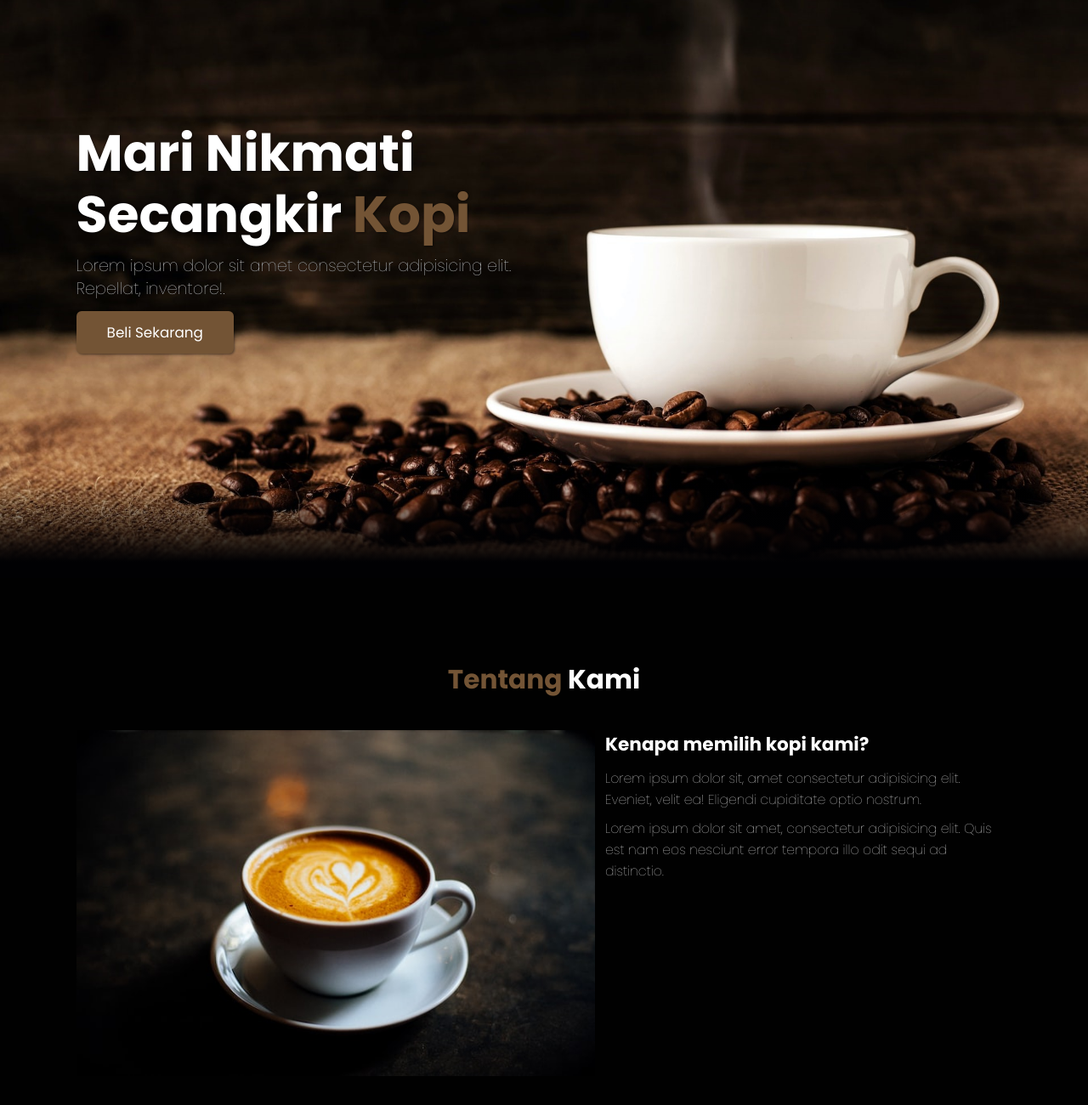
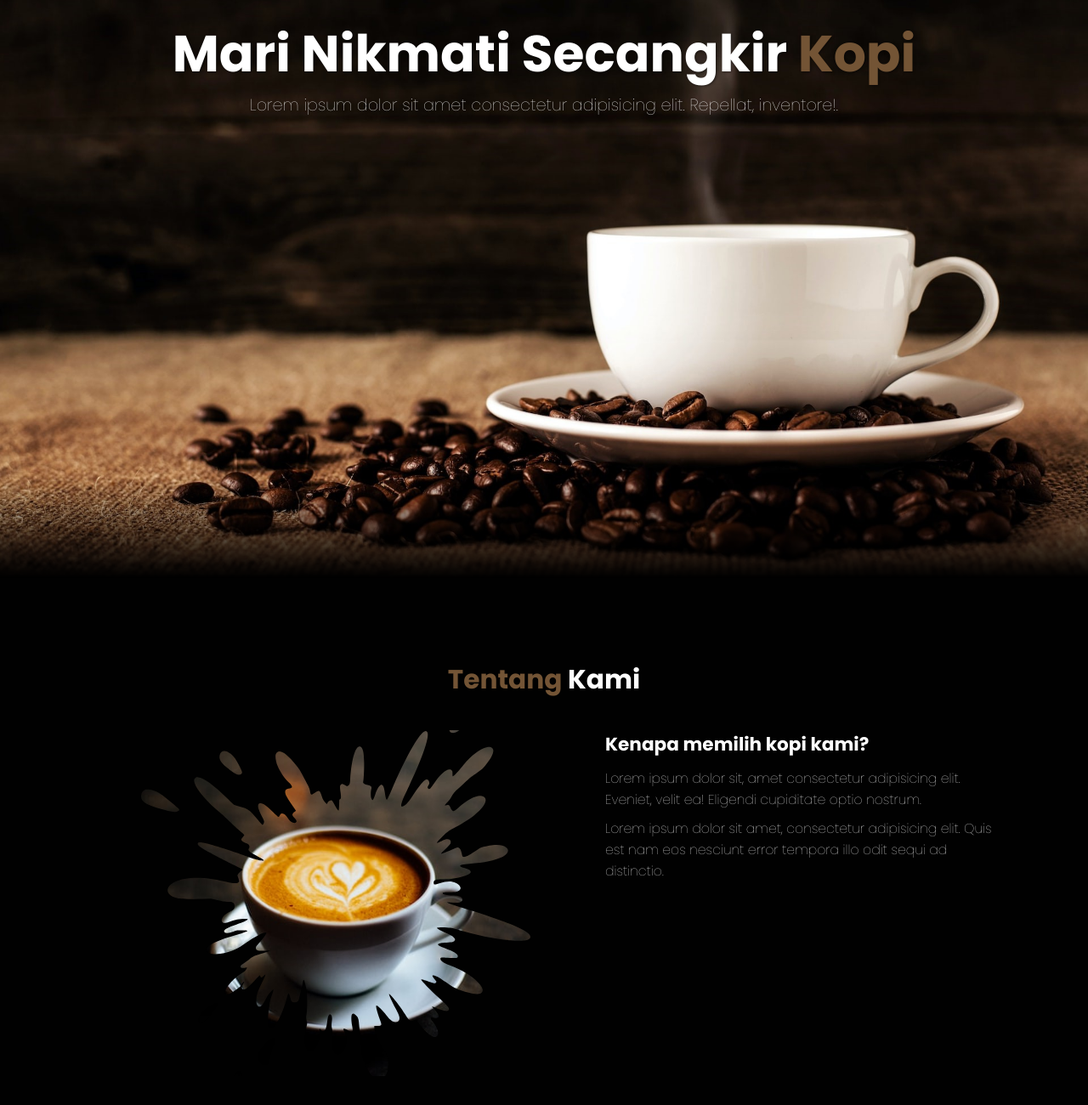
Before and after one commit to Albar-kun/kedai-kopi-penikmat-senja, a plain HTML site: page index.html in a window 1280 px wide. Shown: the part 120-1420 px from the top of the page at 85% size. Drawn offline with nearby package versions, Linux system fonts and the light colour scheme.

Commit message:
menambahkan css masking

```diff
--- a/css/style.css
+++ b/css/style.css
@@ -69,7 +69,7 @@ body {
 }
 
 .navbar .navbar-nav a:hover::after {
-    transform: scaleX(0.5)
+    transform: scaleX(0.5);
 }
 
 .navbar .navbar-extra a {
@@ -95,9 +95,11 @@ body {
     background-size: cover;
     background-position: center;
     position: relative;
+    -webkit-mask-image: linear-gradient(rgba(0, 0, 0, 1) 85%, rgba(0, 0, 0, 0));
+    mask-image: linear-gradient(rgba(0, 0, 0, 1) 85%, rgba(0, 0, 0, 0));
 }
 
-.hero::after {
+/* .hero::after {
     content: '';
     display: block;
     position: absolute;
@@ -105,11 +107,25 @@ body {
     height: 30%;
     bottom: 0;
     background: linear-gradient(0deg, rgba(1, 1, 3, 1) 8%, rgba(255, 255, 255, 0) 50%);
+} */
+
+.hero .mask-container {
+    position: absolute;
+    /* background-color: salmon; */
+    inset: 0;
+    -webkit-mask-image: url(../img/header-bg.svg);
+    -webkit-mask-repeat: no-repeat;
+    -webkit-mask-size: cover;
+    -webkit-mask-position: center;
 }
 
 .hero .content {
     padding: 1.4rem 7%;
-    max-width: 60rem;
+    /* max-width: 60rem; */
+    width: 100%;
+    text-align: center;
+    position: fixed;
+    top: 130px;
 }
 
 .hero .content h1 {
@@ -174,6 +190,10 @@ body {
 
 .about .row .about-img img {
     width: 100%;
+    -webkit-mask-image: url(../img/Menu/splash.svg);
+    -webkit-mask-size: 75%;
+    -webkit-mask-repeat: no-repeat;
+    -webkit-mask-position: center;
 }
 
 .about .row .content {
--- a/index.html
+++ b/index.html
@@ -42,14 +42,15 @@
 
     <!-- Hero Section start -->
     <section class="hero" id="home">
+      <div class="mask-container">
       <main class="content">
         <h1>Mari Nikmati Secangkir <span>Kopi</span></h1>
         <p>
           Lorem ipsum dolor sit amet consectetur adipisicing elit. Repellat,
           inventore!.
         </p>
-        <a href="#" class="cta">Beli Sekarang</a>
       </main>
+       </div>
     </section>
     <!-- Hero Section end -->
 
```
Also changed, not shown: img/Menu/coffee-beans.svg (added), img/Menu/splash.svg (added), img/header-bg.svg (added).
